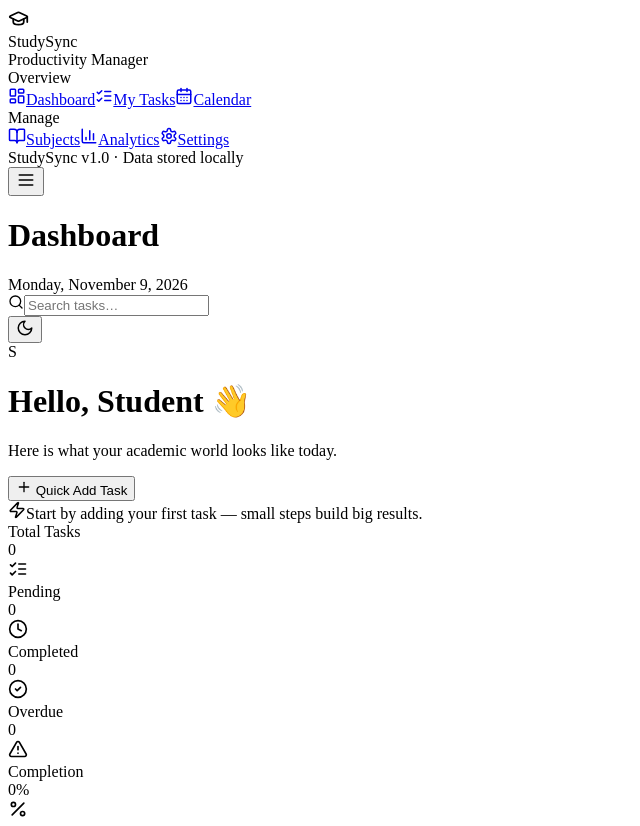
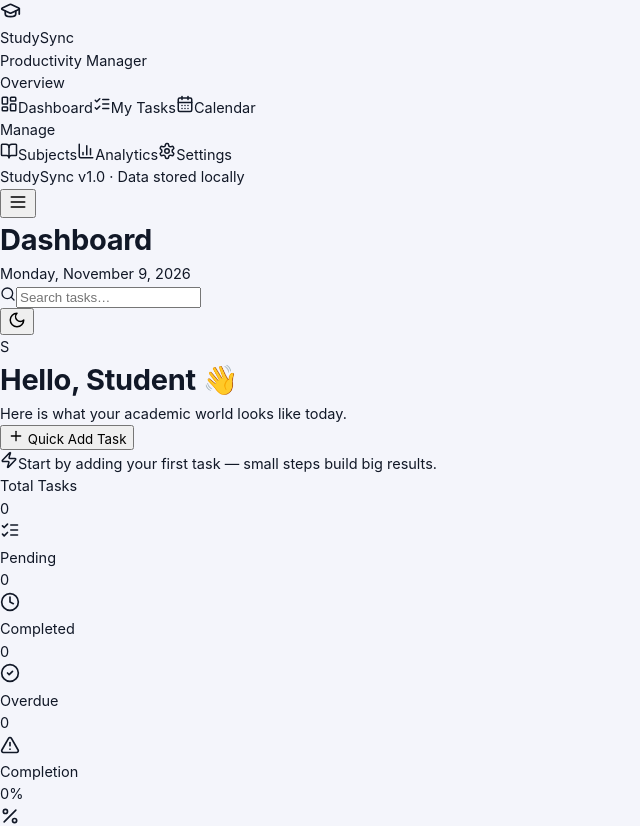
Before and after one commit to ShivanshDahiya5/StudySync-Student-Productivity, a React (Vite) app: page / in a window 1280 px wide. Shown: the top 826 px of the page, without its empty margins (0-640 px from the left). Built offline with nearby package versions, Linux system fonts and the light colour scheme.

Commit message:
Add global styles for layout and typography in index.css

```diff
--- a/src/index.css
+++ b/src/index.css
@@ -70,3 +70,42 @@
   --shadow: 0 4px 16px -4px rgba(0, 0, 0, 0.45);
   --shadow-lg: 0 20px 45px -12px rgba(0, 0, 0, 0.6);
 }
+
+*,
+*::before,
+*::after {
+  box-sizing: border-box;
+}
+
+html,
+body,
+#root {
+  height: 100%;
+}
+
+body {
+  margin: 0;
+  font-family: var(--font);
+  background: var(--bg);
+  color: var(--text);
+  font-size: 14.5px;
+  line-height: 1.55;
+  -webkit-font-smoothing: antialiased;
+  transition: background 0.25s ease, color 0.25s ease;
+}
+
+h1, h2, h3, h4 {
+  margin: 0;
+  font-weight: 650;
+  letter-spacing: -0.01em;
+  color: var(--text);
+}
+
+p { margin: 0; }
+a { color: inherit; text-decoration: none; }
+button { font-family: inherit; }
+
+::selection {
+  background: var(--primary);
+  color: #fff;
+}
```
